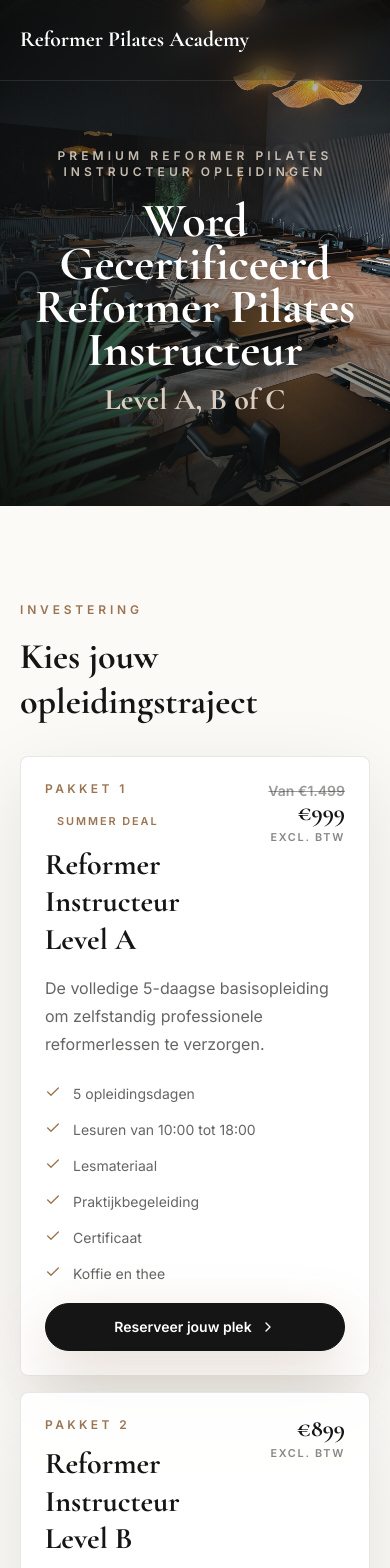
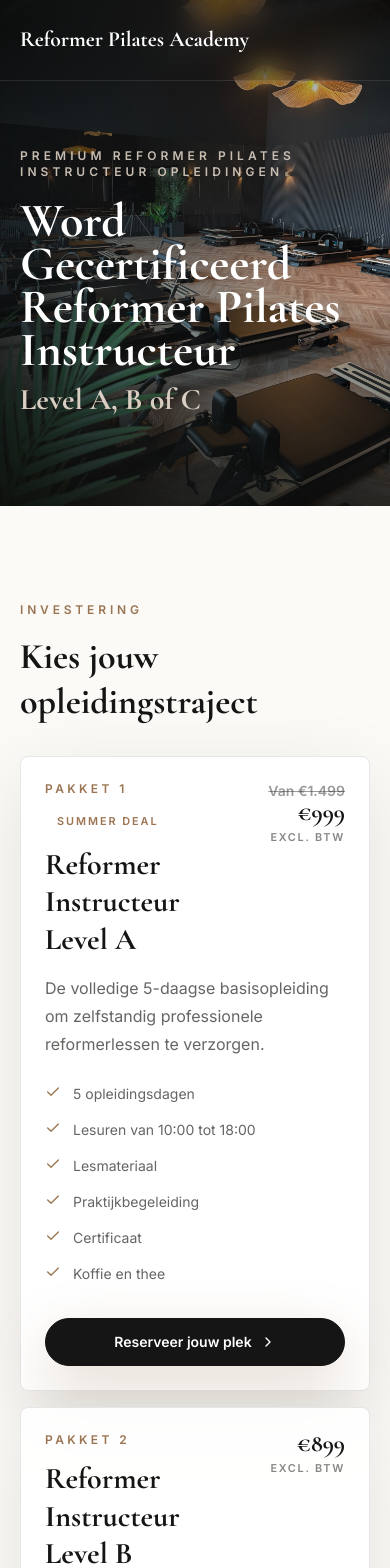
Before and after one commit to jochemsebastiaanvankuijk-rgb/dutch-reformer-academy, a Next.js app: page / in a window 390 px wide. Shown: the top 1568 px of the page. Built offline with nearby package versions, Linux system fonts and the light colour scheme.

Commit message:
Left align mobile hero title

```diff
--- a/components/LandingPage.tsx
+++ b/components/LandingPage.tsx
@@ -324,7 +324,7 @@ export default function LandingPage() {
               initial={{ opacity: 0, y: 34 }}
               animate={{ opacity: 1, y: 0 }}
               transition={{ duration: 0.8, ease: [0.22, 1, 0.36, 1] }}
-              className="mx-auto max-w-4xl text-center lg:mx-0 lg:max-w-5xl lg:text-left"
+              className="max-w-4xl text-left lg:max-w-5xl"
             >
               <p className="mb-5 text-xs font-semibold uppercase tracking-[0.34em] text-clay/90">
                 Premium Reformer Pilates instructeur opleidingen
@@ -412,7 +412,7 @@ export default function LandingPage() {
                   </div>
                   <a
                     href={`/inschrijven?pakket=${packageSlug(item.name)}`}
-                    className="mt-auto inline-flex min-h-12 w-full items-center justify-center gap-2 rounded-full border border-ink bg-ink px-5 py-3 text-sm font-semibold text-white shadow-glow transition duration-300 hover:-translate-y-0.5 hover:bg-bronze focus:outline-none focus:ring-4 focus:ring-bronze/30"
+                    className="mt-8 inline-flex min-h-12 w-full items-center justify-center gap-2 rounded-full border border-ink bg-ink px-5 py-3 text-sm font-semibold text-white shadow-glow transition duration-300 hover:-translate-y-0.5 hover:bg-bronze focus:outline-none focus:ring-4 focus:ring-bronze/30"
                   >
                     Reserveer jouw plek
                     <ChevronDown aria-hidden="true" className="h-4 w-4 -rotate-90" />
```
